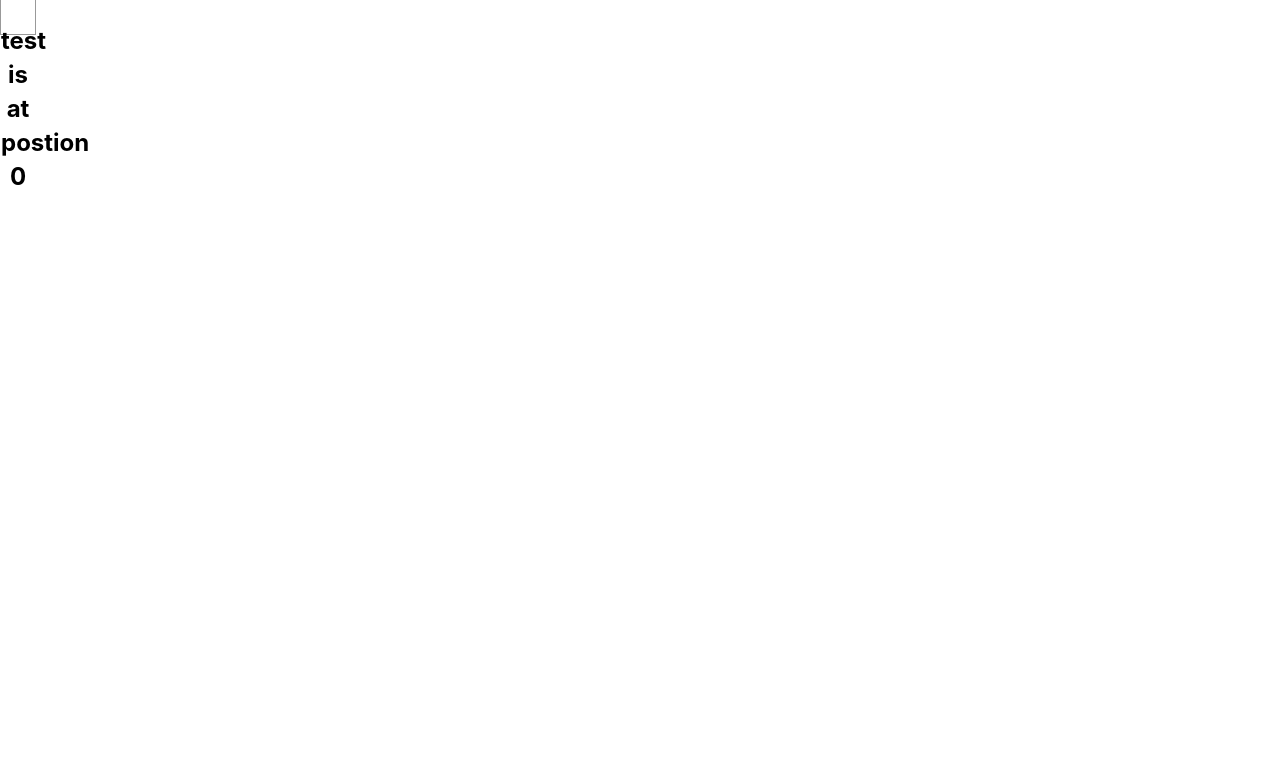
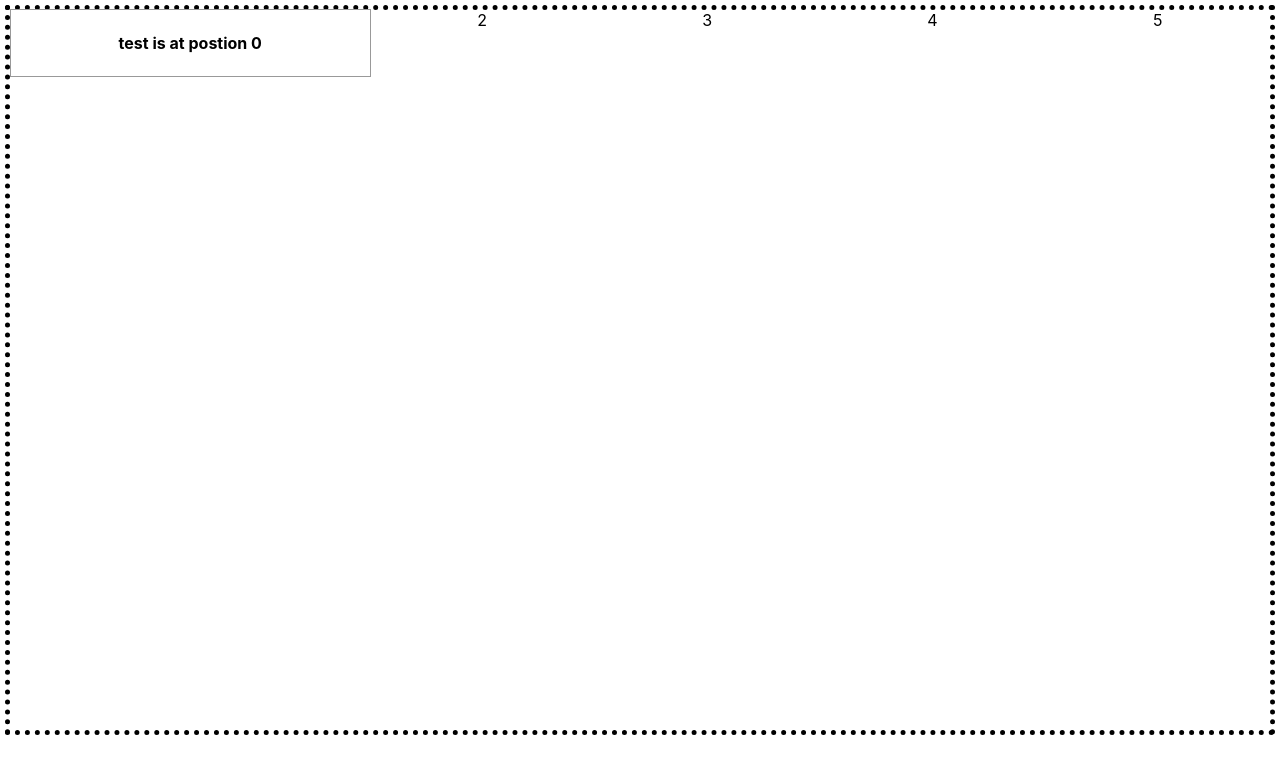
Before and after one commit to joshua-presley/ChopPad, a React (Create React App) app: page / in a window 1280 px wide. Shown: the top 774 px of the page. Built offline with nearby package versions, Linux system fonts and the light colour scheme.

Commit message:
create a 5 part grid and test adding components to it

```diff
--- a/src/App.js
+++ b/src/App.js
@@ -2,11 +2,11 @@ import logo from './logo.svg';
 import './App.css';
 import Container from './Components/container'
 import React from 'react';
-
+import Grid from './Components/grid'
 function App() {
   return (
     <div className="App">
-      <Container name = "test" position = "0"/>
+      <Grid newMaterialContainer={<Container name = 'test' position = '0'/>}/>
     </div>
   );
 }
--- a/src/Components/container.css
+++ b/src/Components/container.css
@@ -1,14 +1,14 @@
 .container {
     background: #fff;
     border: 1px solid #999;
-    float: left;
-    font-size: 24px;
-    font-weight: bold;
+    float: none;
+    font-size: 16px;
     line-height: 34px;
-    height: 34px;
     margin-right: -1px;
     margin-top: -1px;
     padding: 0;
     text-align: center;
-    width: 34px;
 }
+.title{
+    font-weight: bold;
+}
--- a/src/Components/container.js
+++ b/src/Components/container.js
@@ -13,9 +13,10 @@ class Container extends Component{
     render(){
         return (
             <div className="container">
-                <p>{this.name} is at postion {this.position}</p>
+                <p className="title">{this.name} is at postion {this.position}</p>
             </div>
         );
     }
 }
+
 export default Container;
--- a/src/Components/grid.css
+++ b/src/Components/grid.css
@@ -0,0 +1,27 @@
+.grid-container{
+    display: grid;
+    resize: vertical;
+    border: 5px dotted black;
+    height: 90vh;
+    margin: 5px;
+}
+.NewMaterial{
+    grid-column-start: 1;
+    grid-column-end: 2;
+}
+.DevelopingMaterial{
+    grid-column-start: 2;
+    grid-column-end: 3;
+}
+.PerformanceMaterial{
+    grid-column-start: 3;
+    grid-column-end: 4;
+}
+.Technique{
+    grid-column-start: 4;
+    grid-column-end: 5;
+}
+.Musicianship{
+    grid-column-start: 5;
+    grid-column-end: 6;
+}
--- a/src/Components/grid.js
+++ b/src/Components/grid.js
@@ -0,0 +1,28 @@
+import './grid.css'
+import { Component } from 'react';
+
+class Grid extends Component{
+
+    constructor(props){
+        super(props);
+        this.newMaterialContainer = props.newMaterialContainer;
+
+    }
+
+
+    render(){
+        return (
+            <div className='grid-container'>
+                <div className = 'NewMaterial'>
+                    {this.newMaterialContainer}
+                </div>
+                <div className = 'DevelopingMaterial'>2</div>
+                <div className = 'PerformanceMaterial'>3</div>
+                <div className = 'Technique'>4</div>
+                <div className = 'Musicianship'>5</div>
+            </div>
+        )
+    }
+}
+
+export default Grid;
```
